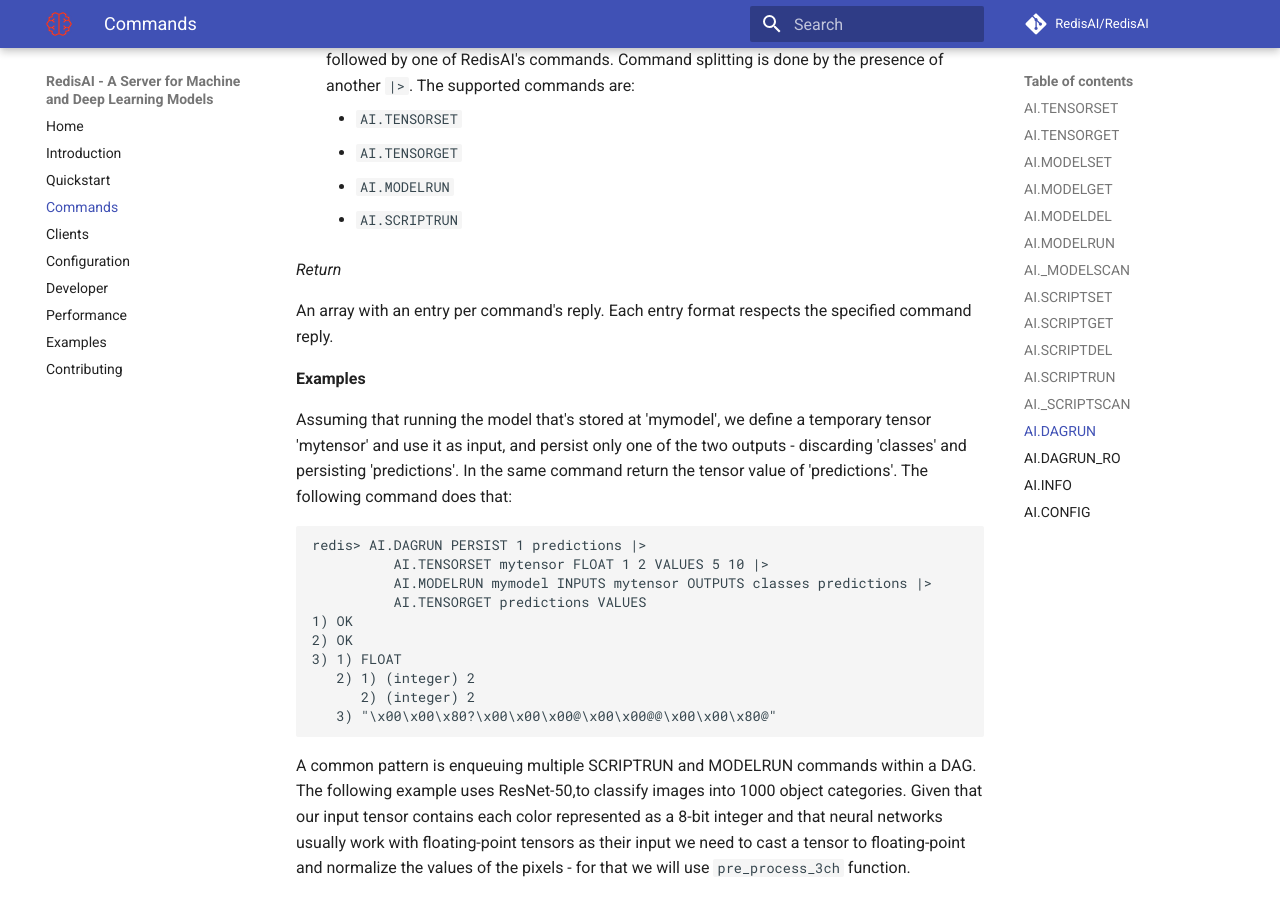
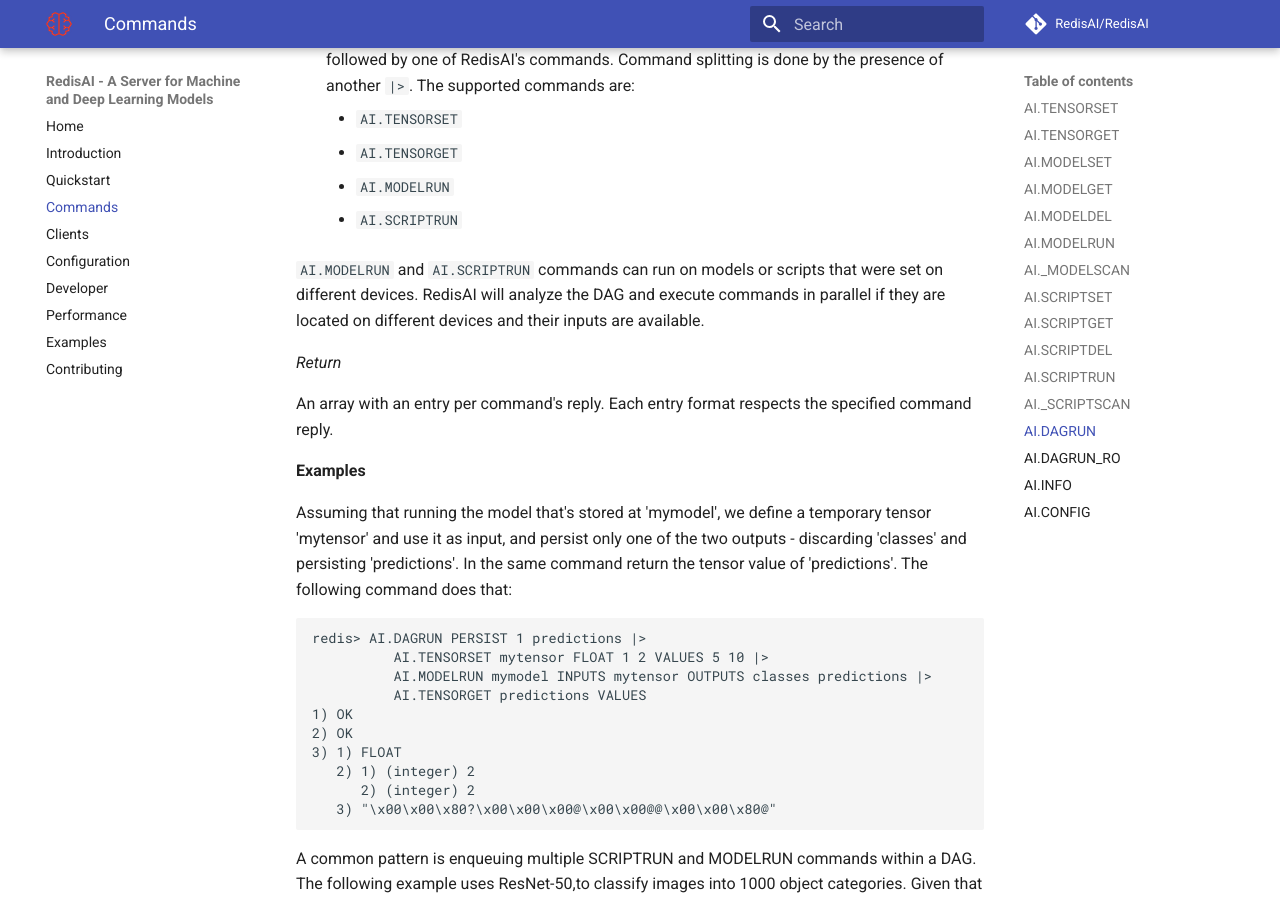
Before and after one commit to RedisAI/RedisAI, an MkDocs documentation site: the page built from docs/commands.md, in a window 1280 px wide and 900 px high, scrolled down 14326 px. Built offline with MkDocs 1.6.1 and Material for MkDocs 9.7.7, drawn with Linux system fonts in a browser that asks for light colours; formulas are drawn with MathJax 3; comment, search, counter and statistics services are not loaded.

Commit message:
Add parallel DAG mention in documentation

```diff
--- a/docs/commands.md
+++ b/docs/commands.md
@@ -580,6 +580,8 @@
     * `AI.MODELRUN`
     * `AI.SCRIPTRUN`
 
+`AI.MODELRUN` and `AI.SCRIPTRUN` commands can run on models or scripts that were set on different devices. RedisAI will analyze the DAG and execute commands in parallel if they are located on different devices and their inputs are available.
+
 _Return_
 
 An array with an entry per command's reply. Each entry format respects the specified command reply.
```
